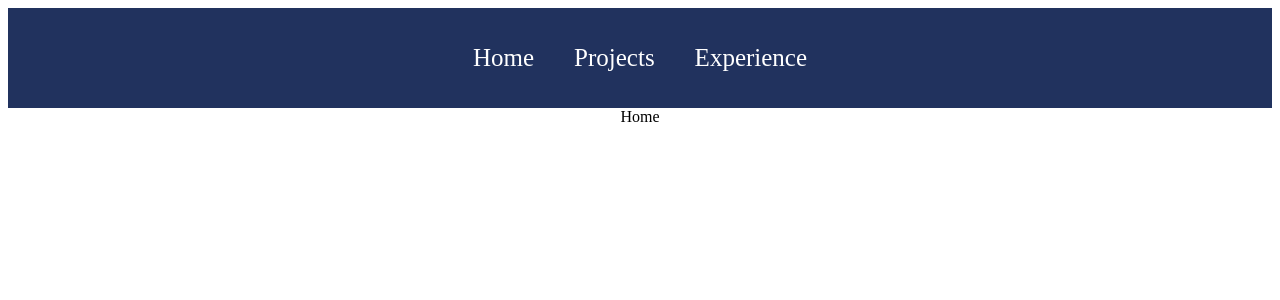
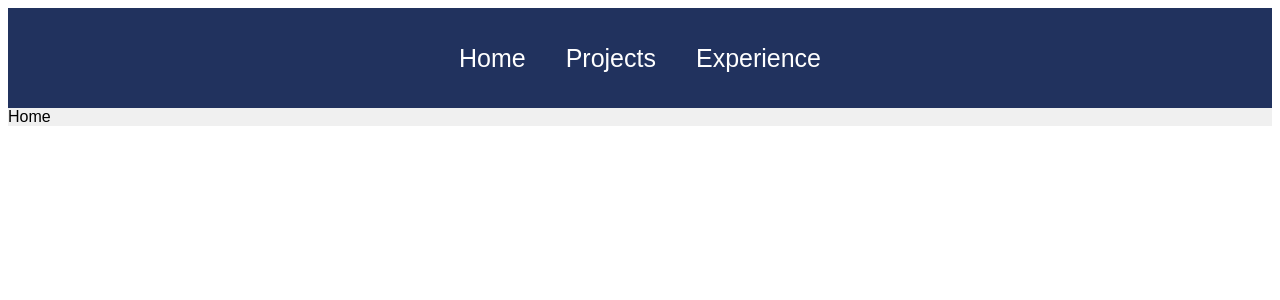
Before and after one commit to theksbd/react-portfolio, a React (Create React App) app: page / in a window 1280 px wide. Shown: the top 300 px of the page. Built offline with nearby package versions, Linux system fonts and the light colour scheme.

Commit message:
change style of App.js

```diff
--- a/src/App.css
+++ b/src/App.css
@@ -1,38 +1,8 @@
 .App {
-  text-align: center;
-}
-
-.App-logo {
-  height: 40vmin;
-  pointer-events: none;
-}
-
-@media (prefers-reduced-motion: no-preference) {
-  .App-logo {
-    animation: App-logo-spin infinite 20s linear;
-  }
-}
-
-.App-header {
-  background-color: #282c34;
-  min-height: 100vh;
+  width: 100%;
+  height: auto;
   display: flex;
   flex-direction: column;
-  align-items: center;
-  justify-content: center;
-  font-size: calc(10px + 2vmin);
-  color: white;
+  font-family: Arial, Helvetica, sans-serif;
+  background-color: #f0f0f0;
 }
-
-.App-link {
-  color: #61dafb;
-}
-
-@keyframes App-logo-spin {
-  from {
-    transform: rotate(0deg);
-  }
-  to {
-    transform: rotate(360deg);
-  }
-}
```
